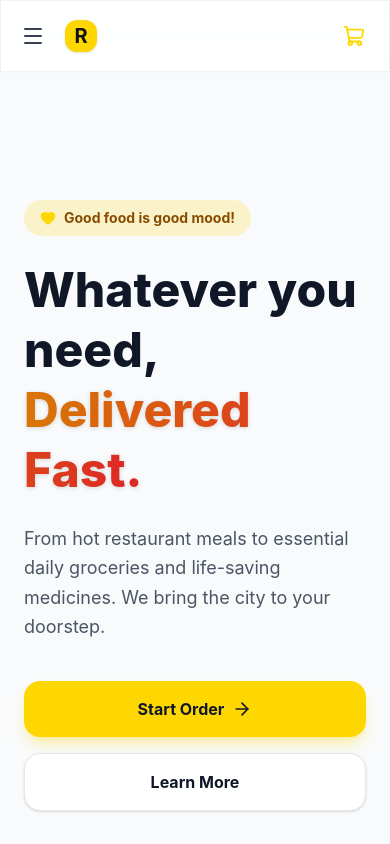
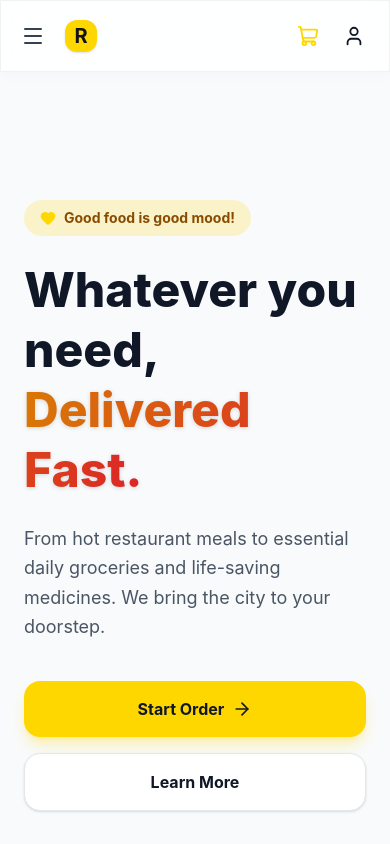
Before and after one commit to rv-web-solutions/DELIVERY-PARTNER, a React (Vite) app in the folder client/: page / in a window 390 px wide. Shown: the top 844 px of the page. Built offline with nearby package versions, Linux system fonts and the light colour scheme; no server answers.

Commit message:
Make admin profile icon visible on mobile view

```diff
--- a/client/src/components/Navbar.jsx
+++ b/client/src/components/Navbar.jsx
@@ -51,7 +51,7 @@ const Navbar = () => {
             )}
           </Link>
 
-          <Link to="/admin/login" className="p-2 hover:bg-black/5 dark:hover:bg-white/5 rounded-full transition-colors hidden sm:flex">
+          <Link to="/admin/login" className="p-2 hover:bg-black/5 dark:hover:bg-white/5 rounded-full transition-colors flex">
             <User size={22} />
           </Link>
         </div>
```
